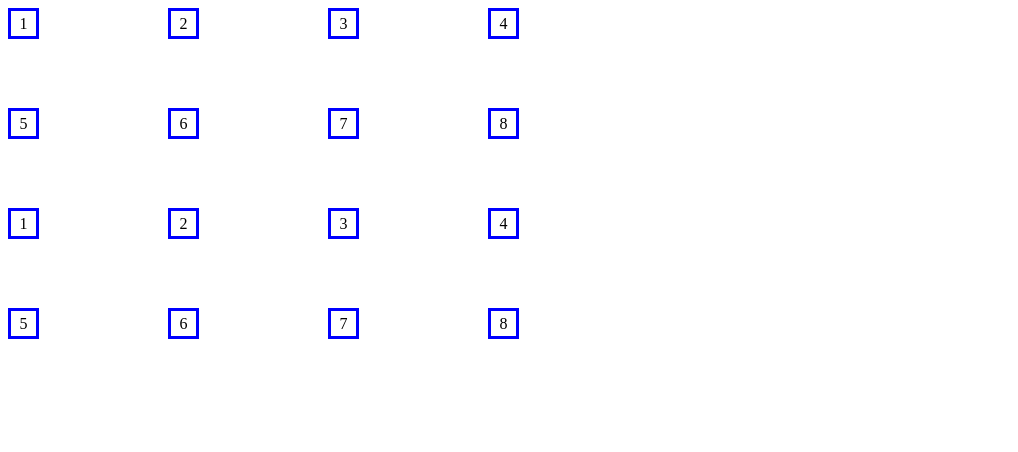
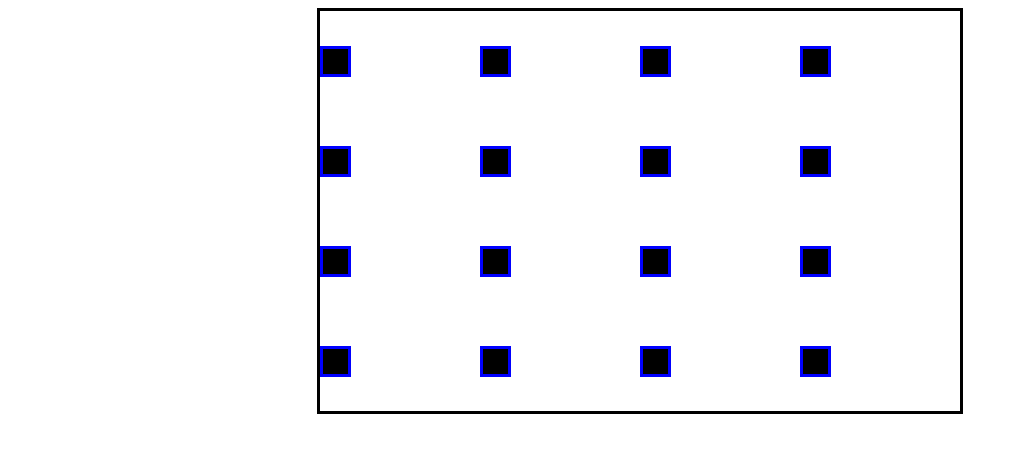
Before and after one commit to IronLegends7519/memorie, a website built with Vite: page index.html in a window 1280 px wide. Shown: the whole page, without its empty margins (0-1018 px from the left). Built offline with nearby package versions, Linux system fonts and the light colour scheme.

Commit message:
probleme

```diff
--- a/index.html
+++ b/index.html
@@ -9,22 +9,22 @@
   </head>
   <body>
     <div class="terrain">
-      <div class="cards">1</div>
-      <div class="cards">2</div>
-      <div class="cards">3</div>
-      <div class="cards">4</div>
-      <div class="cards">5</div>
-      <div class="cards">6</div>
-      <div class="cards">7</div>
-      <div class="cards">8</div>
-      <div class="cards">1</div>
-      <div class="cards">2</div>
-      <div class="cards">3</div>
-      <div class="cards">4</div>
-      <div class="cards">5</div>
-      <div class="cards">6</div>
-      <div class="cards">7</div>
-      <div class="cards">8</div>
+      <div class="cards" style="background-color: black;">1</div>
+      <div class="cards" style="background-color: black;">2</div>
+      <div class="cards" style="background-color: black;">3</div>
+      <div class="cards" style="background-color: black;">4</div>
+      <div class="cards" style="background-color: black;">5</div>
+      <div class="cards" style="background-color: black;">6</div>
+      <div class="cards" style="background-color: black;">7</div>
+      <div class="cards" style="background-color: black;">8</div>
+      <div class="cards" style="background-color: black;">1</div>
+      <div class="cards" style="background-color: black;">2</div>
+      <div class="cards" style="background-color: black;">3</div>
+      <div class="cards" style="background-color: black;">4</div>
+      <div class="cards" style="background-color: black;">5</div>
+      <div class="cards" style="background-color: black;">6</div>
+      <div class="cards" style="background-color: black;">7</div>
+      <div class="cards" style="background-color: black;">8</div>
     </div>
     <script src="/main.js"></script>
   </body>
--- a/main.js
+++ b/main.js
@@ -1,8 +1,38 @@
 const cards = document.querySelectorAll('.cards')
+let a = "a";
+let b = "b";
+let c = "c";
+let d = "d";
 
   for(let i= 0 ;i < cards.length ; i++ ){
     cards[i].addEventListener('click',()=>{
-      console.log('hello');
-    })
+      if(cards[i].style.backgroundColor === 'black'){
+        cards[i].style.backgroundColor = 'white';
 
-  };
+      if(a === "a"){
+        a = cards[i].textContent;
+        c = cards[i];
+        console.log(a)
+      }
+      else if(a !== "a" && b === "b"){
+        b = cards[i].textContent;
+        d = cards[i]
+        console.log(b)
+      }
+      else if(a !== cards[i].textContent && b !==cards[i].textContent && a !== b){
+        c.style.backgroundColor = 'black';
+        a = cards[i].textContent;
+        console.log(a)
+        d.style.backgroundColor = 'black';
+        b ="b"
+      }
+      else if(a === b){
+        a="a"
+        b="b"
+        console.log('bonjour')
+      }
+
+
+
+      }
+    })}
--- a/style.css
+++ b/style.css
@@ -1,4 +1,11 @@
+body{
+  display: flex;
+  align-items: center;
+  justify-content: center;
+}
+
 .cards{
+  background-color: black;
   border: solid;
   border-color: blue;
   height: 25px;
@@ -8,8 +15,12 @@
   justify-content: center;
 }
 .terrain{
+  border: solid;
+  border-color: black;
   display: grid;
   grid-template-columns: repeat(4, 25%);
   height: 50vh;
   width: 50Vw;
+  align-items: center;
+  justify-content: center;
 }
```
